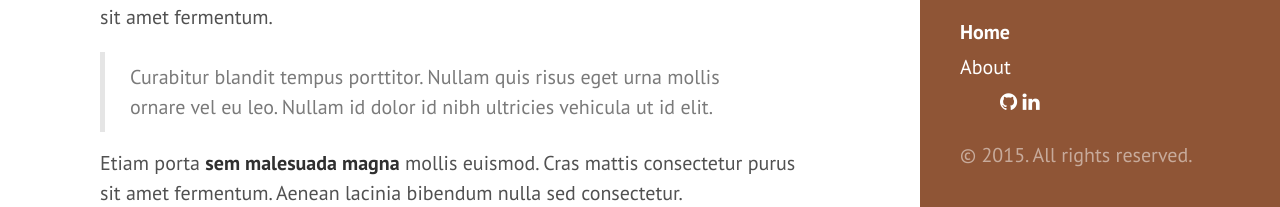
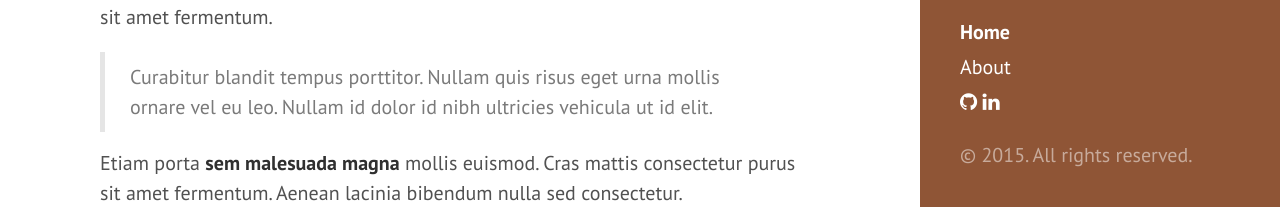
Before and after one commit to dchen71/dchen71.github.io, a Jekyll site: the page built from index.html, in a window 1280 px wide and 1400 px high, scrolled down 523 px. Shown: the part 1190-1397 px from the top of the window. Built offline with Jekyll 4.4.1, drawn with Linux system fonts in a browser that asks for light colours; Markdown is read by kramdown in place of the engine named in the settings; the list of posts is cut into pages by our own code.

Commit message:
changed padding left for buttons

```diff
--- a/public/css/main.css
+++ b/public/css/main.css
@@ -1,4 +1,8 @@
 /* Sidebar button group */
+#contact-btn ul{
+	padding-left: 0;
+}
+
 #contact-btn ul li{
 	display:inline;
 }
```
